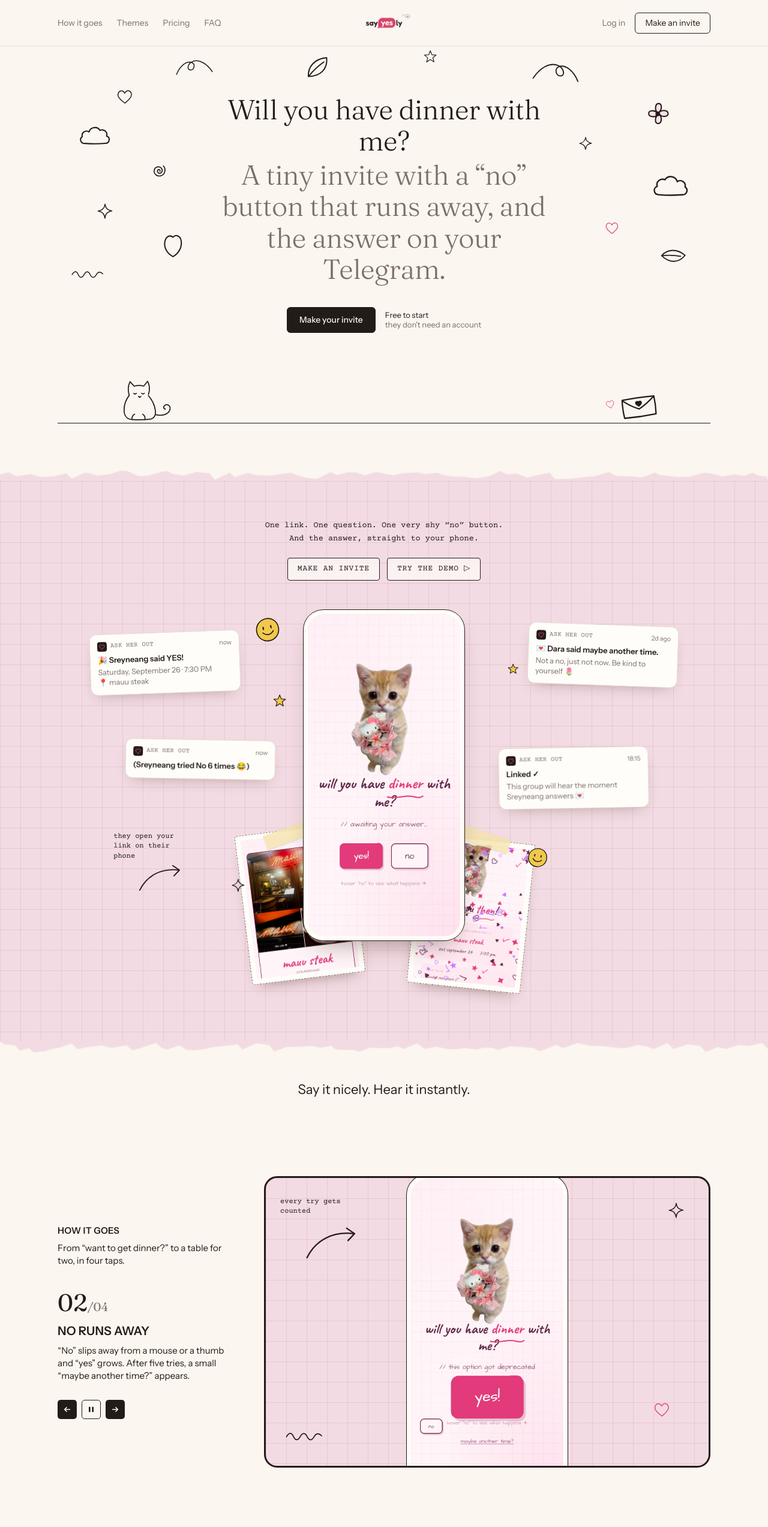
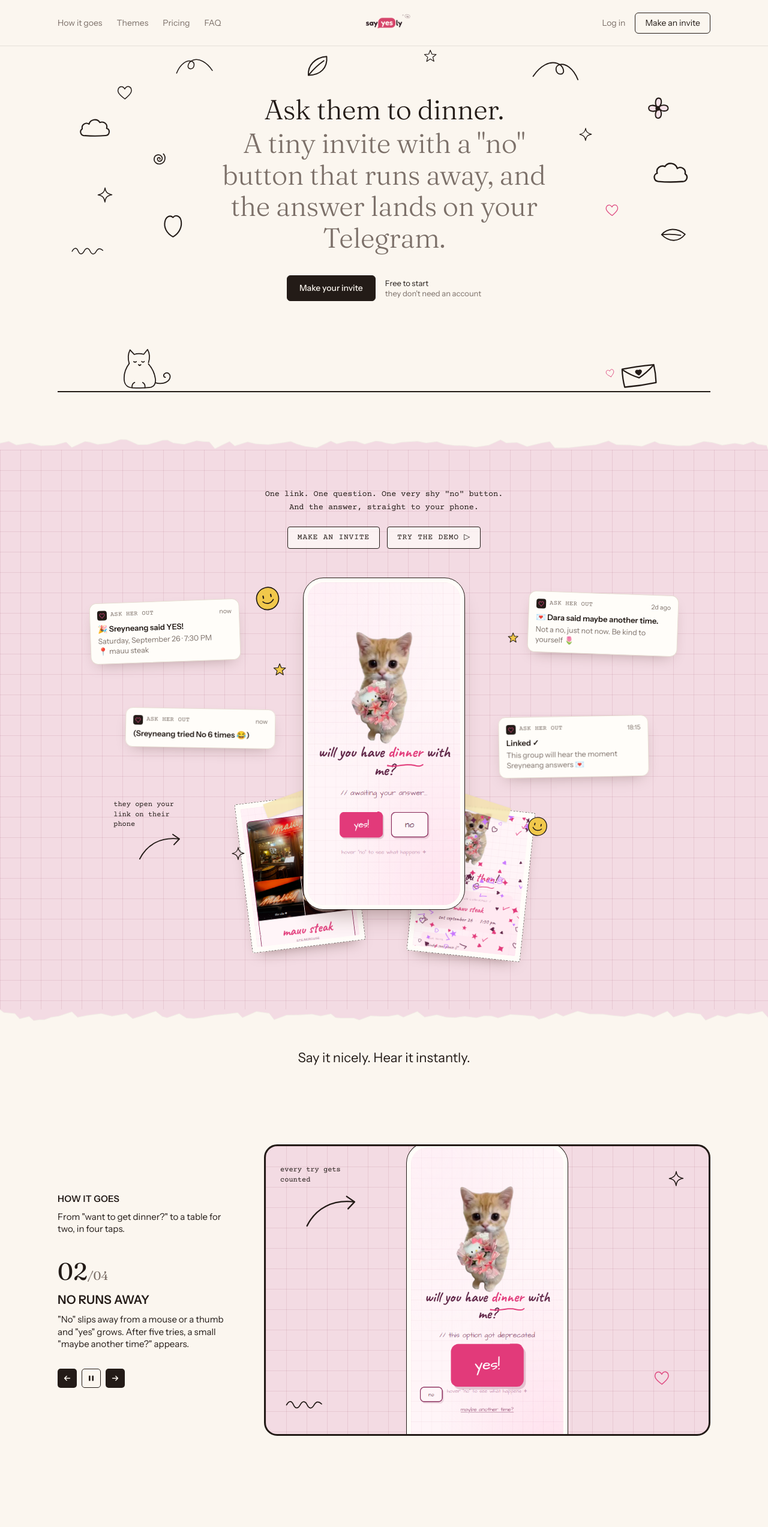
Before and after one commit to itsnang/sayyesly, a Next.js app: page / in a window 1280 px wide. Shown: the top 2546 px of the page at 60% size. Built offline with nearby package versions, Linux system fonts and the light colour scheme; no server answers.

Commit message:
Soften landing page copy
Straighten curly quotes, drop the specific city and payment-country
mentions, and ease the hero headline out of a first-person question.

```diff
--- a/src/features/landing/components/faq.tsx
+++ b/src/features/landing/components/faq.tsx
@@ -1,7 +1,7 @@
 const QUESTIONS = [
   {
     q: "Can they actually say no?",
-    a: "Not with the “no” button, that's the joke. After five tries a small, still “maybe another time?” link appears and records a gentle maybe-later. You get a kind message either way, and they never feel cornered.",
+    a: "Not with the \"no\" button, that's the joke. After five tries a small, still \"maybe another time?\" link appears and records a gentle maybe-later. You get a kind message either way, and they never feel cornered.",
   },
   {
     q: "Do they need an account or the app?",
@@ -9,7 +9,7 @@ const QUESTIONS = [
   },
   {
     q: "What if none of my times work for them?",
-    a: "Turn on “let them suggest a time” and they get a calendar and a time picker. Times always show in your invite's time zone, so nobody turns up an hour early.",
+    a: "Turn on \"let them suggest a time\" and they get a calendar and a time picker. Times always show in your invite's time zone, so nobody turns up an hour early.",
   },
   {
     q: "Who sees the link preview?",
@@ -17,7 +17,7 @@ const QUESTIONS = [
   },
   {
     q: "How do paid themes work?",
-    a: "You pay once per theme with any Cambodian banking app that scans KHQR. It unlocks as soon as the payment is confirmed, and it's yours for every invite after that.",
+    a: "You pay once per theme with any banking app that scans KHQR. It unlocks as soon as the payment is confirmed, and it's yours for every invite after that.",
   },
   {
     q: "Can I change the plan after they say yes?",
--- a/src/features/landing/components/hero.tsx
+++ b/src/features/landing/components/hero.tsx
@@ -39,9 +39,9 @@ export function Hero() {
         <DoodleArc />
         <div className="relative mx-auto max-w-[560px] text-center">
           <h1 className="font-display text-[clamp(30px,4.1vw,46px)] leading-[1.14] tracking-[-0.01em] text-ink">
-            Will you have dinner with me?
+            Ask them to dinner.
             <span className="mt-1 block text-muted">
-              A tiny invite with a “no” button that runs away, and the answer on your Telegram.
+              A tiny invite with a &quot;no&quot; button that runs away, and the answer lands on your Telegram.
             </span>
           </h1>
           <div className="mt-9 flex flex-wrap items-center justify-center gap-x-4 gap-y-3">
--- a/src/features/landing/components/how-it-goes.tsx
+++ b/src/features/landing/components/how-it-goes.tsx
@@ -15,7 +15,7 @@ const STEPS = [
   },
   {
     title: "No runs away",
-    body: "“No” slips away from a mouse or a thumb and “yes” grows. After five tries, a small “maybe another time?” appears.",
+    body: "\"No\" slips away from a mouse or a thumb and \"yes\" grows. After five tries, a small \"maybe another time?\" appears.",
     src: "/landing/step-dodge.png",
     position: "50% 70%",
     note: "every try gets counted",
@@ -61,7 +61,7 @@ export function HowItGoes() {
           <h2 id="how-title" className="text-[15px] font-semibold tracking-[0.02em] text-ink uppercase">
             How it goes
           </h2>
-          <p className="mt-2 text-[15px] leading-snug text-ink">From “want to get dinner?” to a table for two, in four taps.</p>
+          <p className="mt-2 text-[15px] leading-snug text-ink">From &quot;want to get dinner?&quot; to a table for two, in four taps.</p>
 
           <p className="mt-10 font-serif text-[40px] leading-none text-ink" aria-live="polite">
             {pad(index + 1)}
--- a/src/features/landing/components/landing-page.tsx
+++ b/src/features/landing/components/landing-page.tsx
@@ -28,7 +28,7 @@ export function LandingPage() {
           <h2 className="mt-4 font-display text-[clamp(32px,4.6vw,52px)] leading-[1.1] text-ink">
             Go on. Ask them.
           </h2>
-          <p className="mt-3 text-[15px] text-muted">It takes about a minute, and the kitten theme is free.</p>
+          <p className="mt-3 text-[15px] text-muted">It takes about a minute, and the default theme is free.</p>
           <div className="mt-7 flex justify-center">
             <InkButton href="/dashboard/invites/new">
               Make your invite <Heart className="size-3.5 text-rose" strokeWidth={2.4} />
@@ -41,7 +41,7 @@ export function LandingPage() {
         <div className="mx-auto flex max-w-6xl flex-wrap items-center gap-x-10 gap-y-4 px-5 py-9 sm:px-8">
           <Wordmark className="h-[38px] w-auto" />
           <p className="font-mono text-[12px] leading-relaxed text-muted">
-            made in phnom penh · 2026
+            made with love · 2026
             <br />
             answers arrive on telegram
           </p>
--- a/src/features/landing/components/pricing.tsx
+++ b/src/features/landing/components/pricing.tsx
@@ -28,7 +28,7 @@ function Receipt({ title, number, children, className }: { title: string; number
     <div className={`relative w-full max-w-[340px] bg-card px-6 pt-6 pb-8 font-mono text-[13.5px] text-ink shadow-[0_18px_30px_-18px_rgba(60,30,20,0.45)] ${className ?? ""}`}>
       <p className="text-center tracking-[0.18em] uppercase">{title}</p>
       <p className="mt-1 text-center text-[11.5px] text-muted">
-        no. {number} · phnom penh
+        no. {number}
       </p>
       <p aria-hidden="true" className="my-4 overflow-hidden text-ink/40 whitespace-nowrap">- - - - - - - - - - - - - - - - - - - - - - - -</p>
       {children}
@@ -53,7 +53,7 @@ export function Pricing() {
         <Receipt title="Everything you need" number="0001" className="-rotate-[1.5deg]">
           <ul className="space-y-2">
             <Line item="invites" price="unlimited" />
-            <Line item="the runaway “no” button" price="free" />
+            <Line item="the runaway &quot;no&quot; button" price="free" />
             <Line item="plan, photos, calendar" price="free" />
             <Line item="answers on telegram" price="free" />
             <Line item="group chat pings" price="free" />
@@ -83,7 +83,7 @@ export function Pricing() {
           <p className="text-[12px] leading-relaxed">
             PAID WITH: KHQR
             <br />
-            <span className="text-muted">scan with any cambodian banking app. the theme unlocks the moment it&apos;s paid.</span>
+            <span className="text-muted">scan with any KHQR banking app. the theme unlocks the moment it&apos;s paid.</span>
           </p>
           <Link
             href="/demo?theme=kitten-night"
--- a/src/features/landing/components/scrapbook.tsx
+++ b/src/features/landing/components/scrapbook.tsx
@@ -22,7 +22,7 @@ export function Scrapbook() {
 
         <div className="relative mx-auto max-w-6xl px-5 pt-14 pb-20 sm:px-8 sm:pt-16">
           <h2 id="scrapbook-title" className="mx-auto max-w-md text-center font-mono text-[13.5px] leading-relaxed text-ink">
-            One link. One question. One very shy “no” button.
+            One link. One question. One very shy &quot;no&quot; button.
             <br />
             And the answer, straight to your phone.
           </h2>
--- a/src/features/landing/components/story.tsx
+++ b/src/features/landing/components/story.tsx
@@ -10,7 +10,7 @@ export function Story() {
           for one dinner.
         </h2>
         <p className="mt-6 text-[15.5px] leading-[1.7] text-muted">
-          A kitten, a calendar, a steakhouse in Phnom Penh, and a “no” button that wouldn&apos;t sit still. It was
+          A calendar, a steakhouse, and a &quot;no&quot; button that wouldn&apos;t sit still. It was
           made to ask one person out, and to make asking feel light instead of scary. Now anyone can make their own.
         </p>
       </div>
--- a/src/features/landing/components/themes-board.tsx
+++ b/src/features/landing/components/themes-board.tsx
@@ -70,7 +70,7 @@ export function ThemesBoard() {
         <div className="relative w-[230px] rotate-[1.5deg] bg-[#fbe99a] p-5 pt-6 shadow-[0_14px_26px_-16px_rgba(60,30,20,0.45)] sm:mt-4">
           <p className="font-mono text-[12px] tracking-[0.06em] text-ink uppercase">every theme comes with</p>
           <ul className="mt-3 space-y-2 text-[14px] leading-snug text-ink">
-            {["your plan & up to 3 photos", "a calendar in your time zone", "the runaway “no” button", "the Telegram ping"].map((item) => (
+            {["your plan & up to 3 photos", "a calendar in your time zone", 'the runaway "no" button', "the Telegram ping"].map((item) => (
               <li key={item} className="flex gap-2">
                 <span aria-hidden="true" className="text-rose">✓</span>
                 {item}
```
